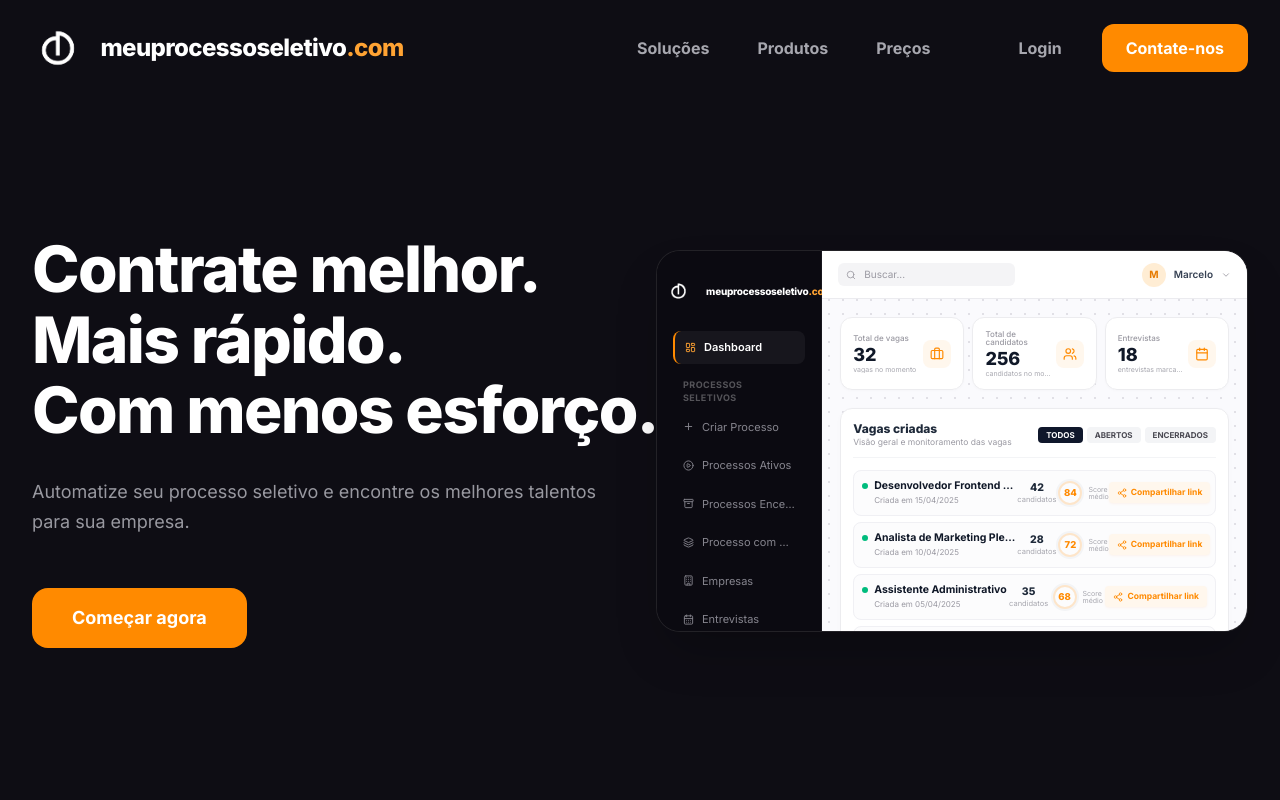
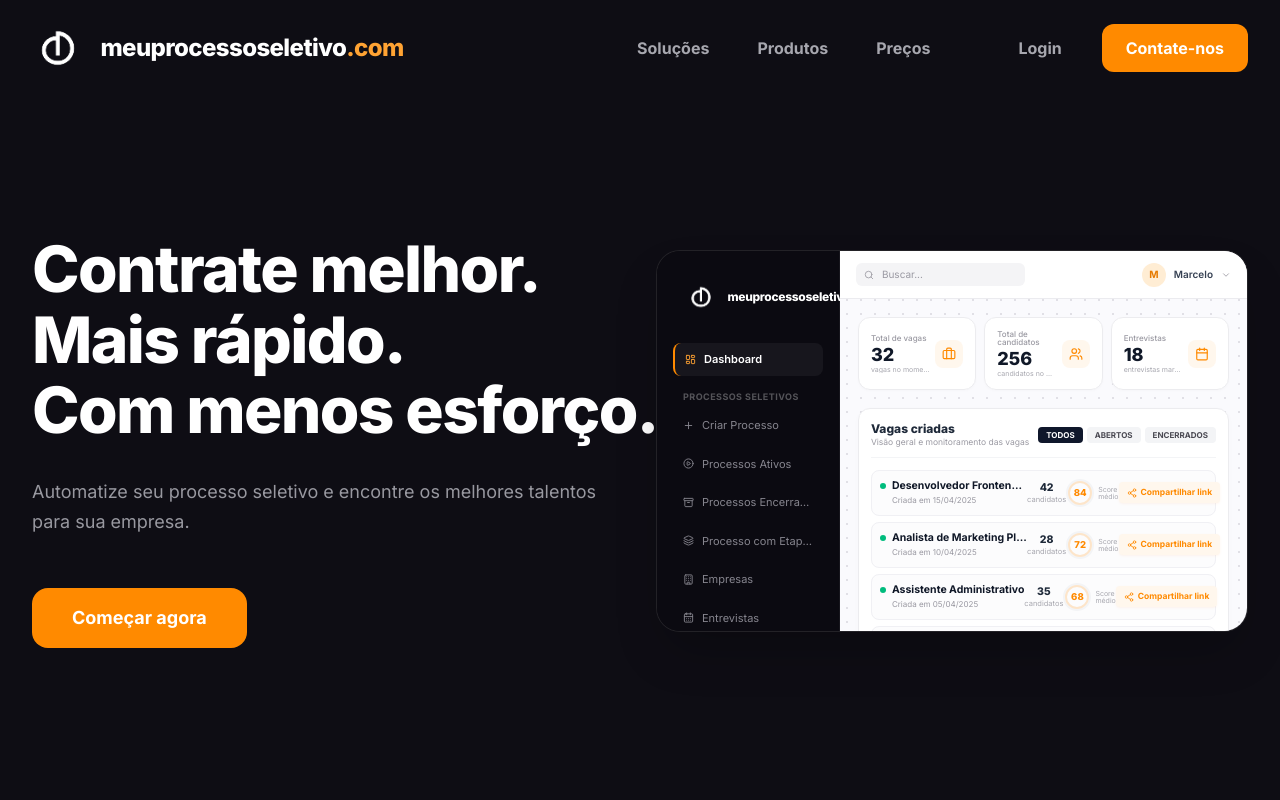
Before and after one commit to nexuskkjjk/meu-processo, a React (Vite) app: page / in a window 1280 px wide. Shown: the top 800 px of the page. Built offline with nearby package versions, Linux system fonts and the light colour scheme.

Commit message:
style: adjust DeviceMockup sidebar and logo layout
Increase sidebar width and update logo scaling/spacing to improve visual proportions on the device mockup.

```diff
--- a/src/components/DeviceMockup.tsx
+++ b/src/components/DeviceMockup.tsx
@@ -109,18 +109,18 @@
       {/* Background orange laser glow inside the frame */}
       <div className="absolute inset-0 -m-8 bg-brand-orange-500/[0.03] blur-[80px] rounded-full pointer-events-none" />
 
-      {/* 1. DARK SIDEBAR (Left side, 28% of square width) */}
-      <aside className="w-[28%] bg-[#0B0A11] border-r border-white/5 flex flex-col justify-between p-2.5 sm:p-4 text-[9px] sm:text-[11px] text-[#86858E] shrink-0 z-10">
+      {/* 1. DARK SIDEBAR (Left side, 31% of square width) */}
+      <aside className="w-[31%] bg-[#0B0A11] border-r border-white/5 flex flex-col justify-between p-2.5 sm:p-4 text-[9px] sm:text-[11px] text-[#86858E] shrink-0 z-10">
 
         {/* Brand Header */}
         <div className="space-y-4">
-          <div className="flex items-center select-none -ml-5 sm:-ml-7 lg:-ml-8.5 px-1 py-1">
+          <div className="flex items-center select-none -ml-3.5 sm:-ml-5 lg:-ml-5.5 px-1 py-1">
             <img
               src={logoImg}
               alt="Logo"
-              className="h-8 sm:h-10 w-auto object-contain shrink-0 relative z-0"
+              className="h-10 sm:h-13 w-auto object-contain shrink-0 relative z-0"
             />
-            <span className="-ml-1 sm:-ml-1.5 lg:-ml-2 relative z-10 font-extrabold tracking-tight text-white leading-none font-sans text-[7px] xs:text-[8.5px] sm:text-[9.5px] md:text-[10px] flex items-center">
+            <span className="-ml-3.5 sm:-ml-4.5 lg:-ml-5 relative z-10 font-extrabold tracking-tight text-white leading-none font-sans text-[8.5px] xs:text-[10px] sm:text-[11.5px] md:text-[12px] flex items-center whitespace-nowrap">
               meuprocessoseletivo<span className="text-brand-orange-400">.com</span>
             </span>
           </div>
```
